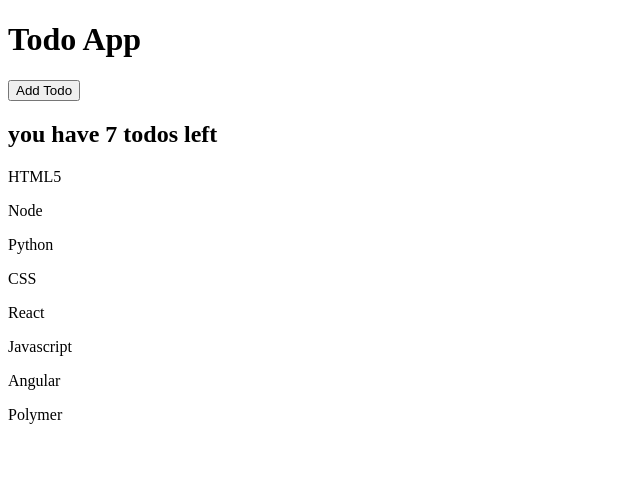
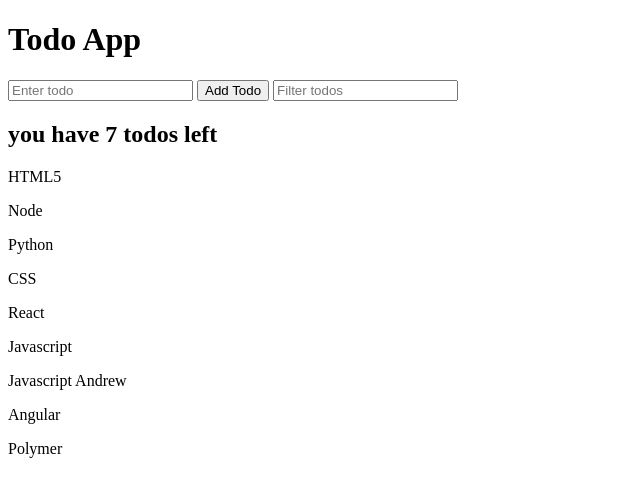
Before and after one commit to sharewithamar/js-bootcamp, a plain HTML site: page todo-app/index.html in a window 1280 px wide. Shown: the whole page, without its empty margins (0-640 px from the left). Drawn offline with Linux system fonts and the light colour scheme.

Commit message:
search text and div update

```diff
--- a/todo-app/index.html
+++ b/todo-app/index.html
@@ -10,7 +10,12 @@
 
 <body>
     <h1>Todo App</h1>
+    <input type="text" placeholder="Enter todo" id="todo-text">
     <button id="add-todo">Add Todo</button>
+    <input type="text" placeholder="Filter todos" id="search-text">
+
+    <div id="todos"></div>
+
 
     <script src='./todo-app.js'></script>
 </body>
--- a/todo-app/todo-app.js
+++ b/todo-app/todo-app.js
@@ -19,6 +19,10 @@ const todos = [{
 {
     text: 'Javascript',
     completed: false
+},
+{
+    text: 'Javascript Andrew',
+    completed: true
 },
 {
     text: 'Angular',
@@ -46,18 +50,40 @@ p.forEach(element => {
 
 //You have two todos left in a paragraph tag
 
-const todosLeft = todos.filter(todo => !todo.completed)
 
-const summary = document.createElement('h2')
-summary.textContent = `you have ${todosLeft.length} todos left`
-document.querySelector('body').appendChild(summary)
 //print a p tag for each todo above , textValue
-todos.forEach(todo => {
+/* todos.forEach(todo => {
     let currentTodoElement = document.createElement('p')
     currentTodoElement.textContent = todo.text
     document.querySelector('body').appendChild(currentTodoElement)
 })
-
+ */
 document.querySelector('#add-todo').addEventListener('click', (e) => {
     console.log("Add todo button clicked")
 })
+
+const filters = {
+    searchText: ''
+}
+
+const renderTodos = function (todos, searchText) {
+    document.querySelector('#todos').innerHTML = ''
+    const filteredTodos = todos.filter(todo => todo.text.toLowerCase().includes(searchText.toLowerCase()))
+    const todosLeft = filteredTodos.filter(todo => !todo.completed)
+
+    const summary = document.createElement('h2')
+    summary.textContent = `you have ${todosLeft.length} todos left`
+    document.querySelector('#todos').appendChild(summary)
+
+    filteredTodos.forEach(todo => {
+        const todoEl = document.createElement('p')
+        todoEl.textContent = todo.text
+        document.querySelector('#todos').appendChild(todoEl)
+    })
+}
+renderTodos(todos, filters.searchText)
+
+document.querySelector('#search-text').addEventListener('input', (e) => {
+    filters.searchText = e.target.value
+    renderTodos(todos, filters.searchText)
+})
```
Also changed, not shown: notes-app/index.html (+4 -2 lines), notes-app/notes-app.js (+23 -0 lines).
